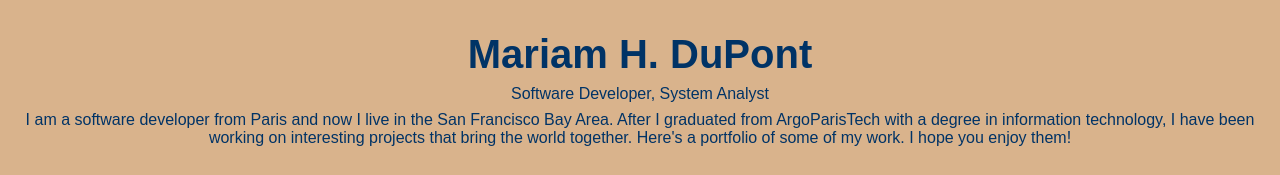
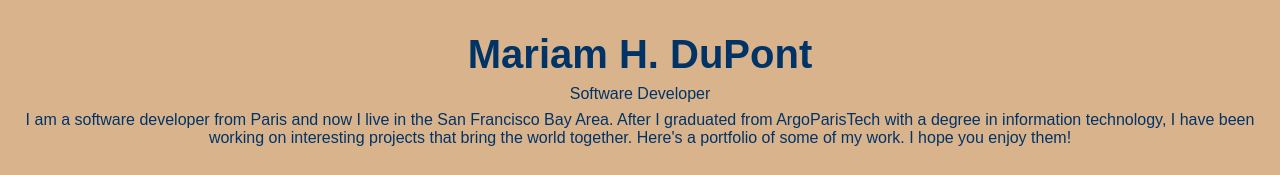
Before and after one commit to JasmineGHR/portfolio-webesite-repos, a plain HTML site: page index.html in a window 1280 px wide. Shown: the top 175 px of the page. Drawn offline with Linux system fonts and the light colour scheme.

Commit message:
updated text to software devloper

```diff
--- a/index.html
+++ b/index.html
@@ -16,7 +16,7 @@
 <body>
     <header>
         <h1>Mariam H. DuPont</h1>
-        <p>Software Developer, System Analyst</p>
+        <p>Software Developer</p>
         <p>I am a software developer from Paris and now I live in the San Francisco Bay Area. After I graduated from ArgoParisTech with a degree in information technology, I have been working on interesting projects that bring the world together. Here's a portfolio of some of my work. I hope you enjoy them!</p>
     </header>
 
```
